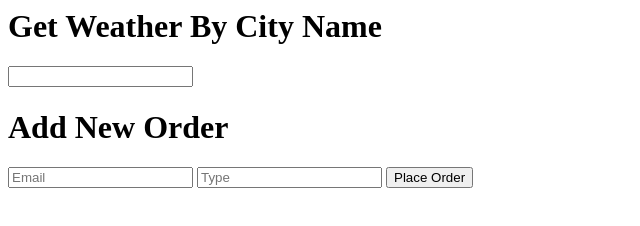
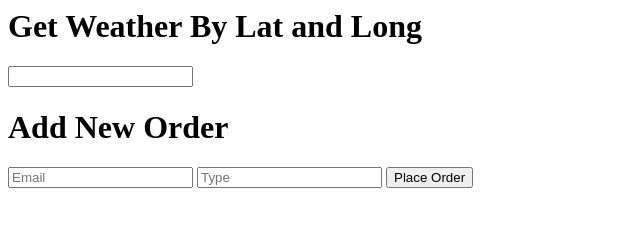
Before and after one commit to azamsharp/Week5-Day4, a plain HTML site: page index.html in a window 1280 px wide. Shown: the whole page, without its empty margins (0-640 px from the left). Drawn offline with Linux system fonts and the light colour scheme; no server answers.

Commit message:
Update index.html

```diff
--- a/index.html
+++ b/index.html
@@ -2,7 +2,7 @@
     <head></head>
     <body>
 
-        <h1>Get Weather By City Name</h1>
+        <h1>Get Weather By Lat and Long</h1>
         <input type = "text" />
 
         <h1>Add New Order</h1>
```
